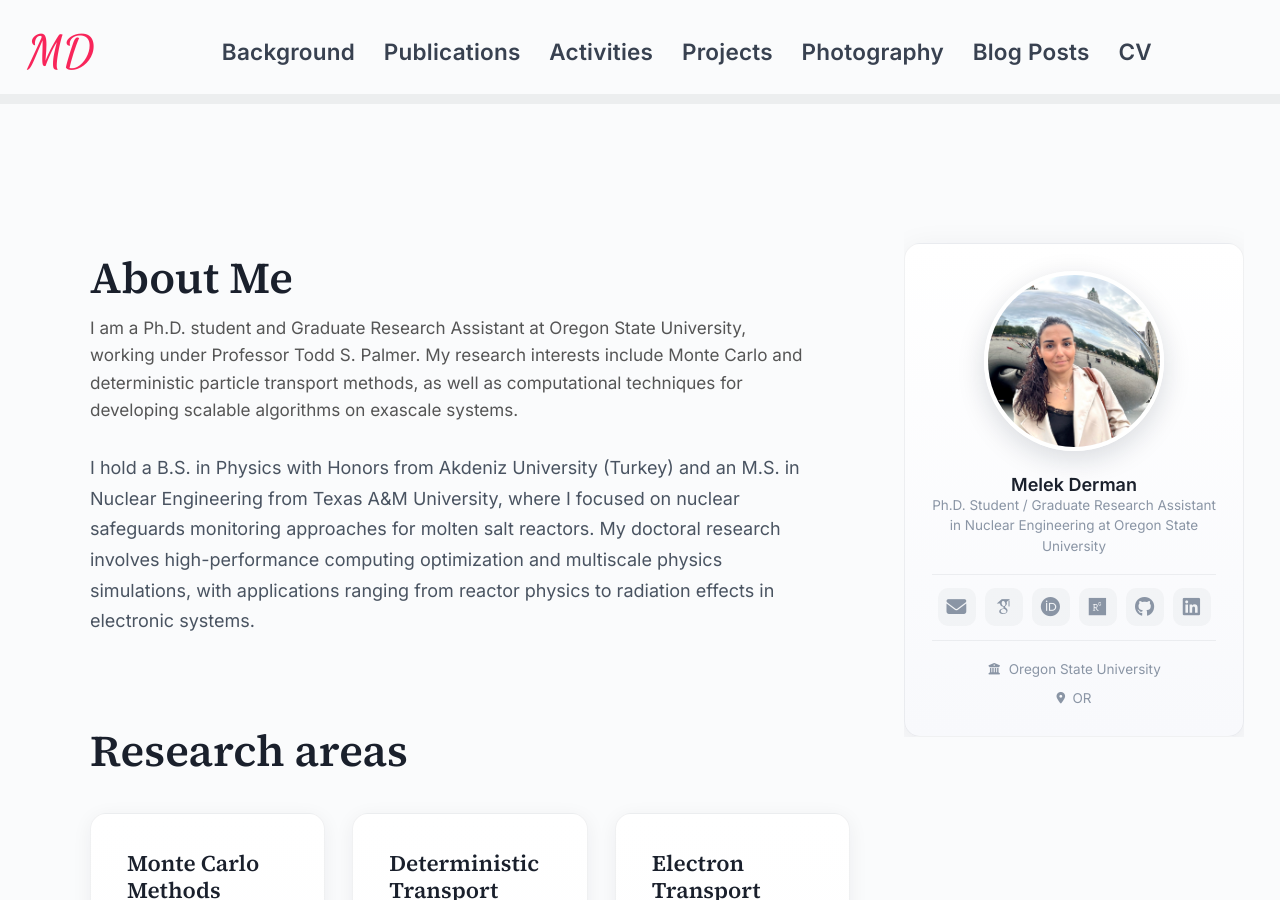
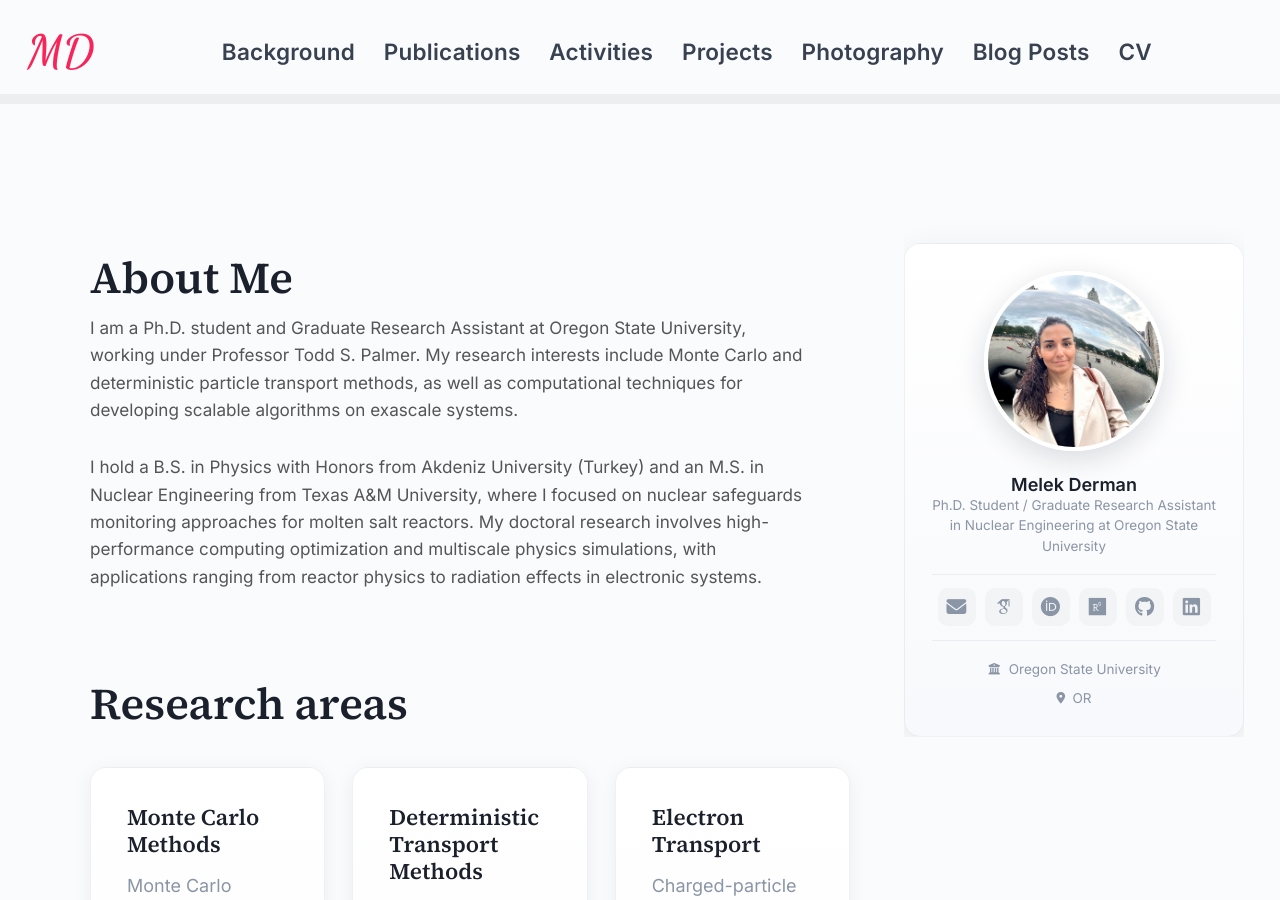
Before and after one commit to melekderman/melekderman.github.io, a Jekyll site: the page built from _pages/about.md, in a window 1280 px wide and 900 px high. Built offline with Jekyll 4.4.1, drawn with Linux system fonts in a browser that asks for light colours; some web fonts are replaced.

Commit message:
minor fix

```diff
--- a/_pages/about.md
+++ b/_pages/about.md
@@ -11,7 +11,7 @@ redirect_from:
       <h3>About Me</h3>
     <div class="intro-statement__content">
       <p style="color: #555; font-size: 0.95em; line-height: 1.6; margin-bottom: 30px;">I am a Ph.D. student and Graduate Research Assistant at Oregon State University, working under Professor Todd S. Palmer. My research interests include Monte Carlo and deterministic particle transport methods, as well as computational techniques for developing scalable algorithms on exascale systems.</p>
-      <p>I hold a B.S. in Physics with Honors from Akdeniz University (Turkey) and an M.S. in Nuclear Engineering from Texas A&M University, where I focused on nuclear safeguards monitoring approaches for molten salt reactors. My doctoral research involves high-performance computing optimization and multiscale physics simulations, with applications ranging from reactor physics to radiation effects in electronic systems.</p>
+      <p style="color: #555; font-size: 0.95em; line-height: 1.6; margin-bottom: 30px;">I hold a B.S. in Physics with Honors from Akdeniz University (Turkey) and an M.S. in Nuclear Engineering from Texas A&M University, where I focused on nuclear safeguards monitoring approaches for molten salt reactors. My doctoral research involves high-performance computing optimization and multiscale physics simulations, with applications ranging from reactor physics to radiation effects in electronic systems.</p>
     </div>
   </div>
 </section>
```
